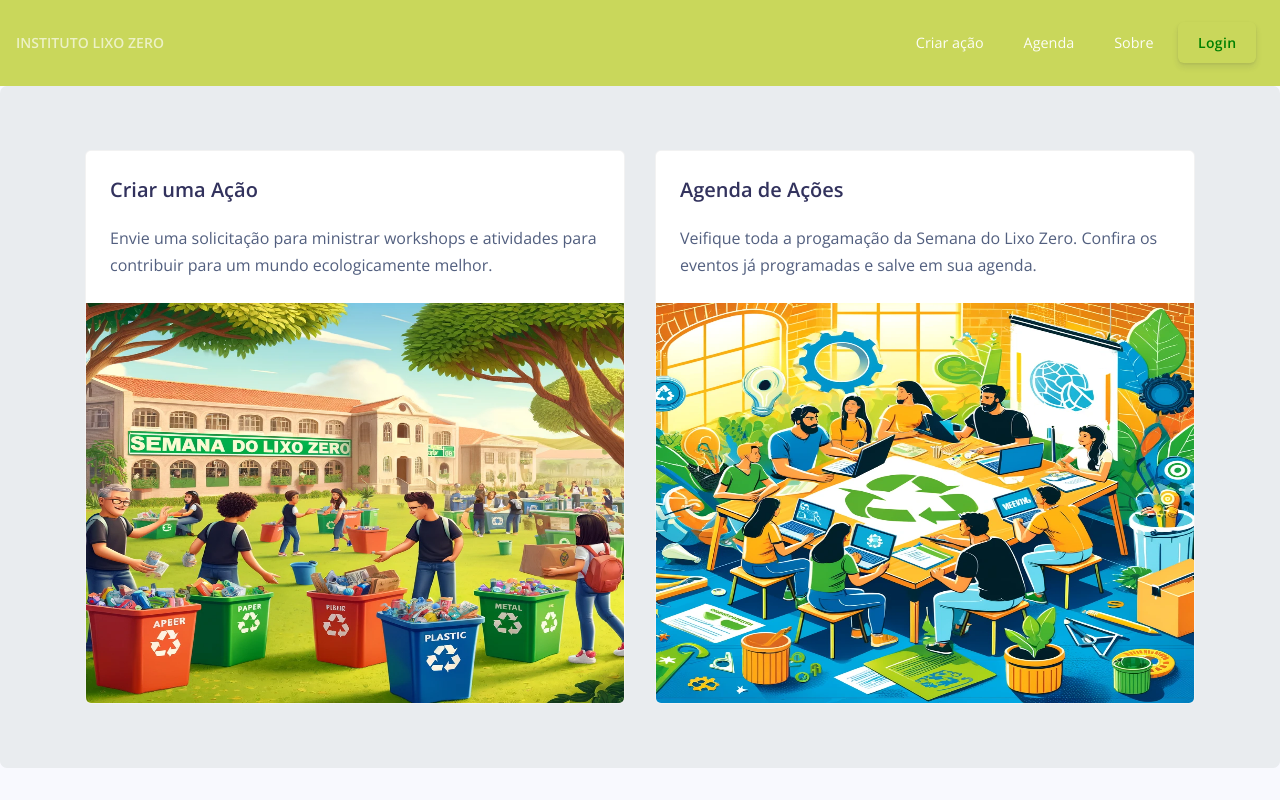
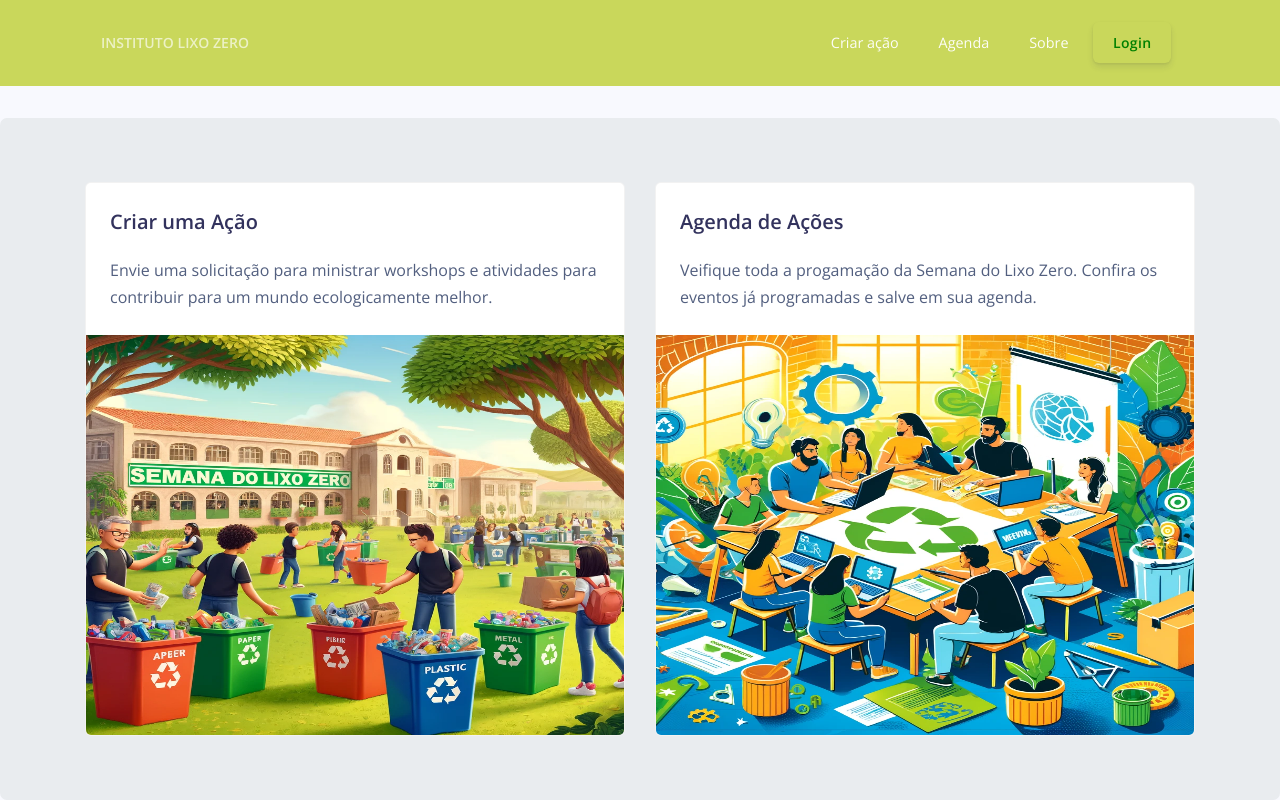
Before and after one commit to viperluan/lixo-zero-web, a React (Vite) app: page / in a window 1280 px wide. Shown: the top 800 px of the page. Built offline with nearby package versions, Linux system fonts and the light colour scheme.

Commit message:
corrige estilização do header

```diff
--- a/src/components/Navbars/HomeNavbar.jsx
+++ b/src/components/Navbars/HomeNavbar.jsx
@@ -7,6 +7,7 @@ import {
   Button,
   Collapse,
   NavbarToggler,
+  Container,
 } from 'reactstrap';
 import { ModalLogin } from '~components/Headers/Modal/Modal';
 import { useState } from 'react';
@@ -38,10 +39,10 @@ const HomeNavbar = () => {
         {/* <Link to="/admin/partners">
           <Button size="sm">Patrocinadores</Button>
         </Link> */}
-        <Link to="/admin/users">
+        <Link className="ml-2" to="/admin/users">
           <Button size="sm">Usuários</Button>
         </Link>
-        <Link to="/admin/categories">
+        <Link className="ml-2" to="/admin/categories">
           <Button size="sm">Tipo de Atividades</Button>
         </Link>
         {/* <Link to="/admin/quotas">
@@ -72,8 +73,10 @@ const HomeNavbar = () => {
   };
 
   return (
-    <div>
-      <Navbar className="navbar-horizontal navbar-dark bg-default" expand="md">
+    <>
+      <header className="navbar-horizontal navbar-dark bg-default">
+        <Container>
+          <Navbar expand="md">
             <NavbarBrand tag={Link} to="/">
               Instituto Lixo Zero
             </NavbarBrand>
@@ -110,11 +113,15 @@ const HomeNavbar = () => {
 
             <ModalLogin isOpen={modalVisible} toggle={toggleModal} />
           </Navbar>
+        </Container>
+      </header>
 
+      <Container className="py-3">
         {user?.tipo === TipoUsuario.Admin && renderAdminButtons()}
 
         {user?.tipo === TipoUsuario.Usuario && renderUserButtons()}
-    </div>
+      </Container>
+    </>
   );
 };
 
```
Lines whose indentation alone changed are shown as unchanged.
